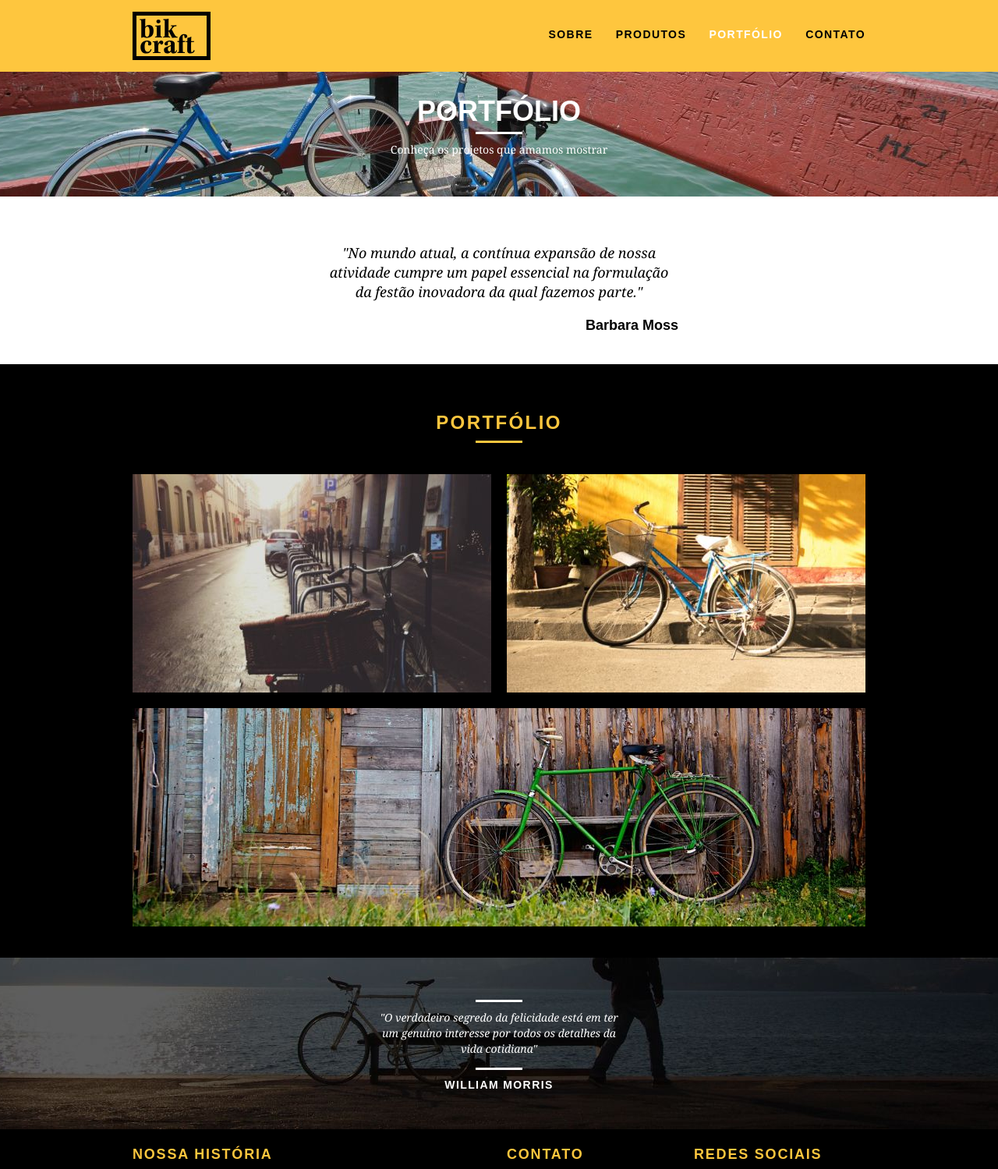
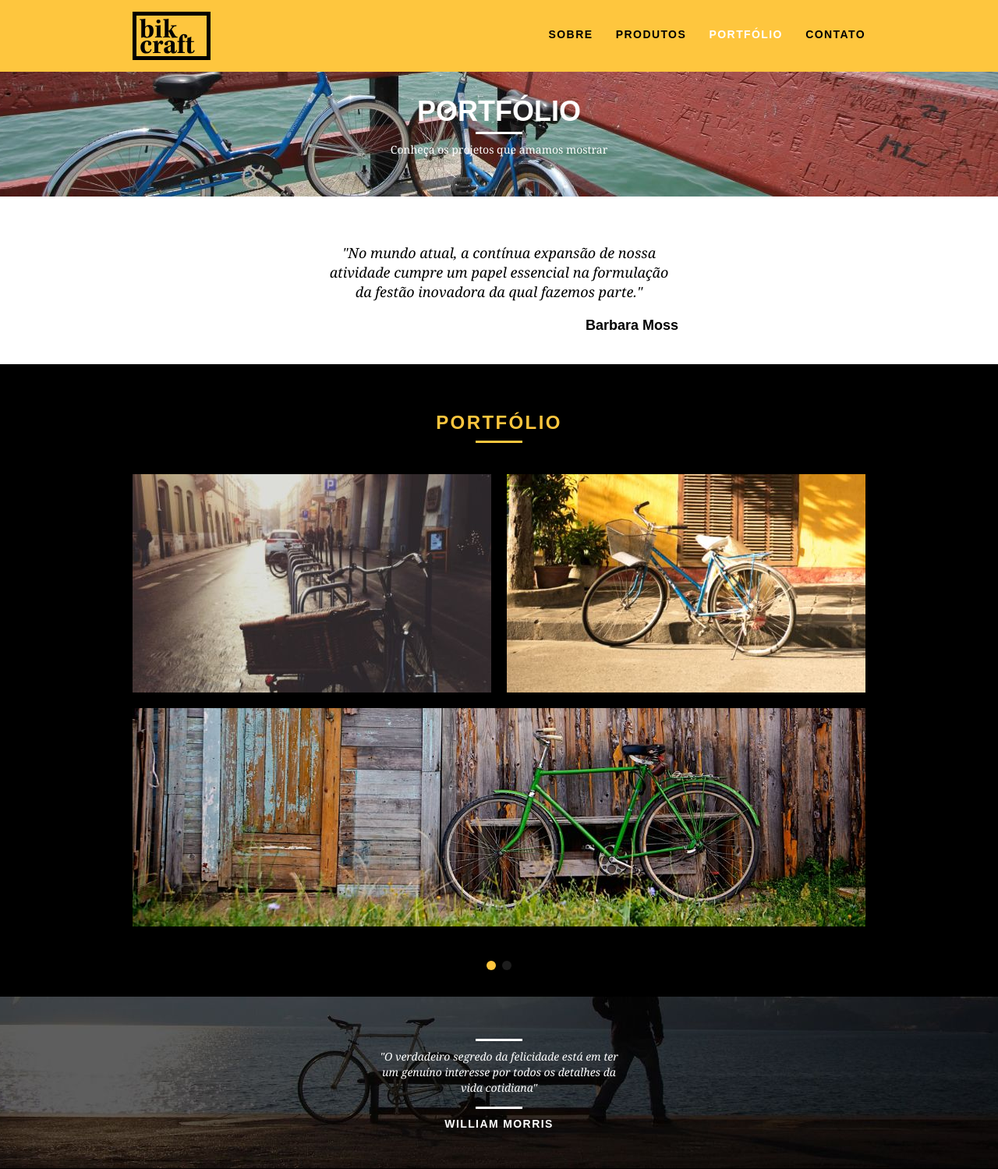
Before and after one commit to EdsonRodrigues1994/Bikcraft, a PHP site: page /portfolio.html in a window 1280 px wide. Shown: the top 1499 px of the page at 78% size. Run offline with PHP 8.4, Linux system fonts and the light colour scheme.

Commit message:
Inserindo animações com JS

```diff
--- a/web/css/portfolio.css
+++ b/web/css/portfolio.css
@@ -33,3 +33,11 @@
   text-align: center;
   padding-top: 40px;
 }
+
+.passeio-bike {
+  margin-top: 20px;
+}
+
+.portfolio {
+  margin-bottom: 0px;
+}
--- a/web/css/style.css
+++ b/web/css/style.css
@@ -375,3 +375,61 @@ img {
   height: 60px;
   padding: 20px 0;
 }
+
+/* JavaScript */
+
+[data-slide] {
+  position: relative;
+}
+
+[data-slide] > * {
+  position: absolute;
+  top: 0px;
+  opacity: 0;
+}
+
+[data-slide] > .active {
+  position: relative;
+  opacity: 1;
+  transition: opacity 500ms;
+}
+
+[data-slide-nav] {
+  display: block;
+  text-align: center;
+  background-color: #000;
+  padding-bottom: 30px;
+}
+
+[data-slide-nav] button {
+  display: inline-block;
+  width: 12px;
+  height: 12px;
+  margin: 4px;
+  border: none;
+  padding: 0px;
+  border-radius: 6px;
+  text-indent: -99px;
+  overflow: hidden;
+  background: #1d1d1d;
+}
+
+[data-slide-nav] button.active {
+  background: #fec63e;
+  transition: opacity 800ms;
+}
+
+.js [data-anime] {
+  opacity: 0;
+  transform: translate3d(0, -20px, 0);
+}
+
+.js .fadeInDown {
+  transform: translate3d(0, -20px, 0);
+}
+
+.js .anime {
+  opacity: 1;
+  transform: none;
+  transition: opacity 800ms, transform 800ms;
+}
--- a/web/js/script.js
+++ b/web/js/script.js
@@ -1 +1,17 @@
-new SimpleAnime();
+if (window.SimpleSlide){
+  new SimpleSlide({
+    slide:"quote",
+    time: 5000
+  });
+
+  new SimpleSlide({
+    slide:"portfolio",
+    nav: true,
+    time: 5000
+  });
+}
+
+if(window.SimpleAnime){
+  new SimpleAnime({
+  });
+}
--- a/web/portfolio.html
+++ b/web/portfolio.html
@@ -11,7 +11,7 @@
   <link rel="stylesheet" href="css/sobre.css">
   <link rel="stylesheet" href="css/portfolio.css">
   <link rel="stylesheet" href="css/responsivo.css">
-  <script>document.documentElement.classList.add("ja")</script>
+  <script>document.documentElement.classList.add("js")</script>
   <title>Bikcraft - Portfólio</title>
 </head>
 <body>
@@ -34,27 +34,50 @@
 
   <section class="introducao-interna interna-portfolio">
     <div class="container">
-      <h1>Portfólio</h1>
-        <p>Conheça os projetos que amamos mostrar</p>
+      <h1 data-anime="400" class="fadeInDown">Portfólio</h1>
+        <p data-anime="800" class="fadeInDown">Conheça os projetos que amamos mostrar</p>
     </div>
   </section>
 
-  <section class="container">
+  <section data-anime="1200" class="container fadeInDown" data-slide="quote">
     <blockquote class="quote-clientes">
       <p>"No mundo atual, a contínua expansão de nossa
         atividade cumpre um papel essencial na formulação da
         festão inovadora da qual fazemos parte."</p>
       <cite>Barbara Moss</cite>
     </blockquote>
+
+    <blockquote class="quote-clientes">
+      <p>"No mundo atual, a contínua expansão de nossa
+        atividade cumpre um papel essencial na formulação da
+        festão inovadora da qual fazemos parte."</p>
+      <cite>Jhonny Rato</cite>
+    </blockquote>
+
+    <blockquote class="quote-clientes">
+      <p>"No mundo atual, a contínua expansão de nossa
+        atividade cumpre um papel essencial na formulação da
+        festão inovadora da qual fazemos parte."</p>
+      <cite>Bernardo</cite>
+    </blockquote>
   </section>
 
-  <section class="portfolio">
+  <section data-anime="1600" class="portfolio fadeInDown" data-slide="portfolio">
     <div class="container">
       <h2 class=subtitulo>portfólio</h2>
       <ul class="portfolio-lista">
         <li class="grid-8"><img src="../web/img/portfolio/retro.jpg" alt="Bicicleta Retro"></li>
         <li class="grid-8"><img src="../web/img/portfolio/passeio.jpg" alt="Bicicleta Passeio"></li>
         <li class="grid-16"><img src="../web/img/portfolio/esporte.jpg" alt="Bicicleta Esporte"></li>
+      </ul>
+    </div>
+
+    <div class="container">
+      <h2 class=subtitulo>portfólio</h2>
+      <ul class="portfolio-lista">
+        <li class="grid-16"><img src="../web/img/portfolio/esporte.jpg" alt="Bicicleta Esporte"></li>
+        <li class="passeio-bike grid-8"><img src="../web/img/portfolio/passeio.jpg" alt="Bicicleta Passeio"></li>
+        <li class="grid-8"><img src="../web/img/portfolio/retro.jpg" alt="Bicicleta Retro"></li>
       </ul>
     </div>
 </section>
@@ -105,5 +128,9 @@
       </div>
     </div>
   </footer>
+
+  <script src="./js/simple-anime.js"></script>
+  <script src="./js/simple-slide.js"></script>
+  <script src="./js/script.js"></script>
 </body>
 </html>
```
Also changed, not shown: web/contato.html (+7 -5 lines), web/index.html (+6 -8 lines), web/produtos.html (+8 -6 lines), web/sobre.html (+7 -5 lines).
